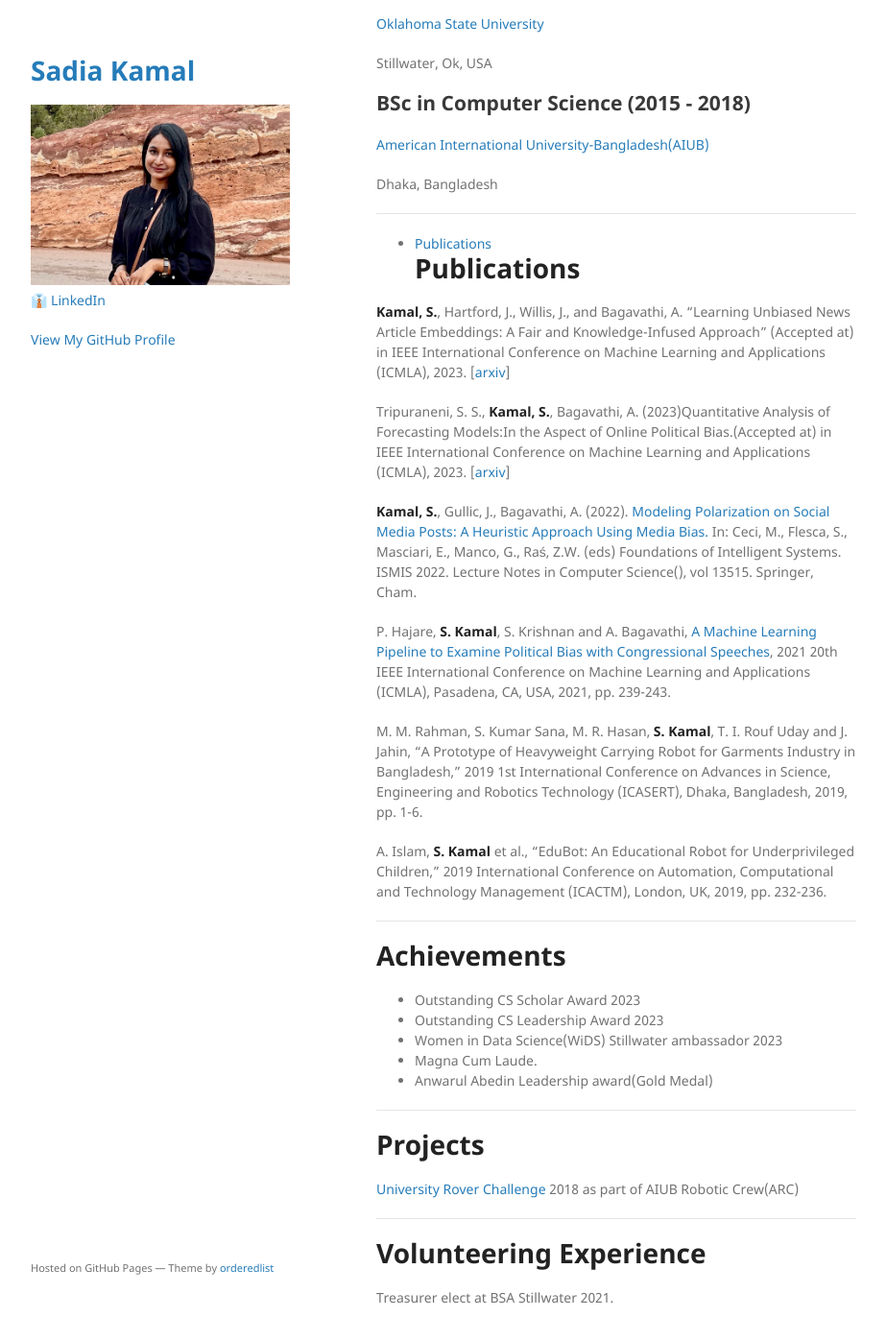
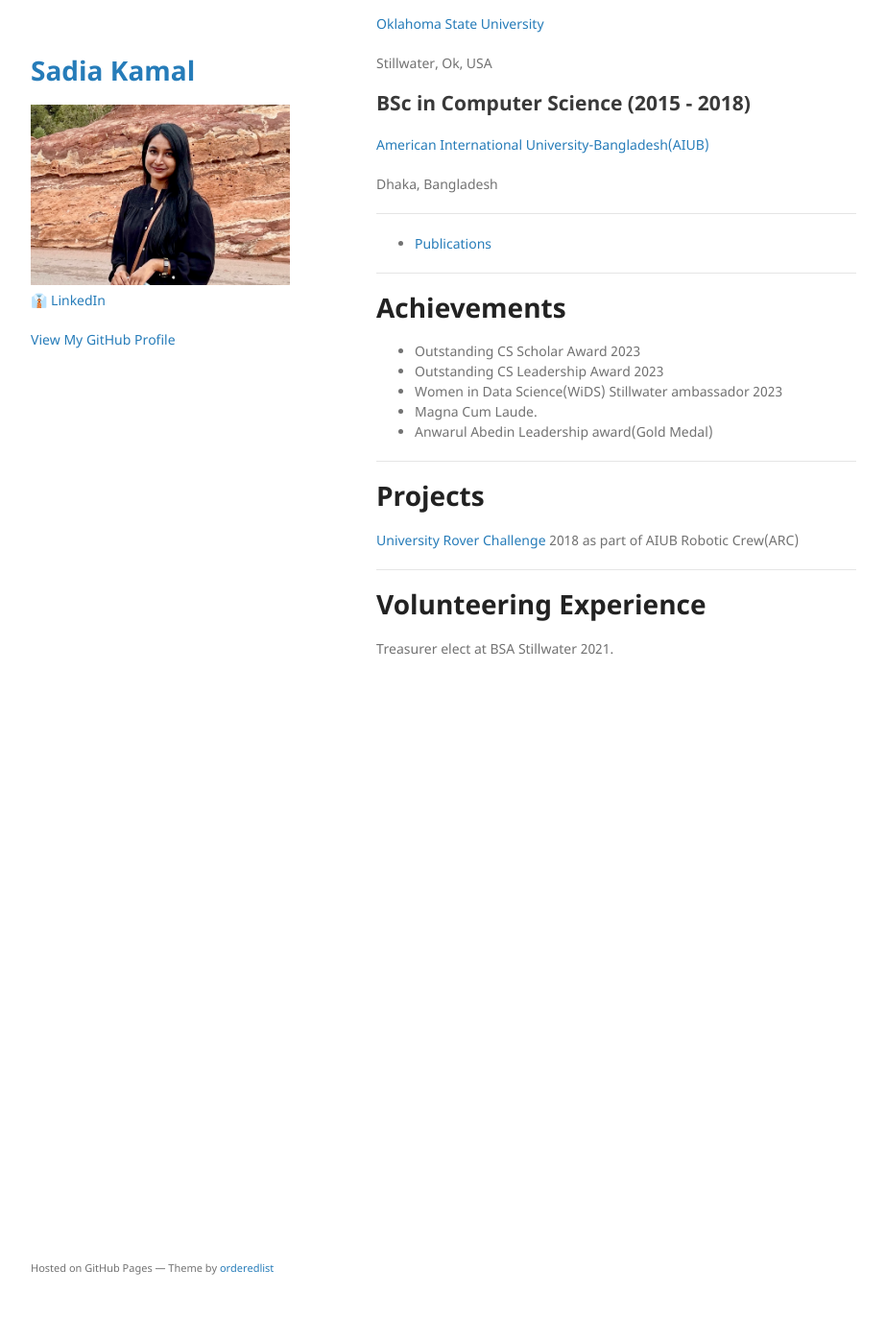
Before and after one commit to sadiakamal/sadiakamal.github.io, a Jekyll site: the page built from index.md, in a window 1280 px wide and 1400 px high, scrolled down 552 px. Shown: the top 1397 px of the window at 96% size, without its empty margins (178-1101 px from the left). Built offline with Jekyll 4.4.1, drawn with Linux system fonts in a browser that asks for light colours; after the commit the page ends 1308 px from its top, so only the background shows below that.

Commit message:
Update index.md

```diff
--- a/index.md
+++ b/index.md
@@ -35,19 +35,6 @@ Dhaka, Bangladesh
 
 ---
 - [Publications](/publications)
-# Publications
-
-**Kamal, S.**, Hartford, J., Willis, J., and Bagavathi, A. “Learning Unbiased News Article Embeddings: A Fair and Knowledge-Infused Approach” (Accepted at) in IEEE International Conference on Machine Learning and Applications (ICMLA), 2023. [[arxiv](https://arxiv.org/abs/2309.05981)]
-
-Tripuraneni, S. S., **Kamal, S.**, Bagavathi, A. (2023)Quantitative Analysis of Forecasting Models:In the Aspect of Online Political Bias.(Accepted at) in IEEE International Conference on Machine Learning and Applications (ICMLA), 2023. [[arxiv](https://arxiv.org/abs/2309.05589)]
-
-**Kamal, S.**, Gullic, J., Bagavathi, A. (2022). [Modeling Polarization on Social Media Posts: A Heuristic Approach Using Media Bias.](https://link.springer.com/chapter/10.1007/978-3-031-16564-1_4) In: Ceci, M., Flesca, S., Masciari, E., Manco, G., Raś, Z.W. (eds) Foundations of Intelligent Systems. ISMIS 2022. Lecture Notes in Computer Science(), vol 13515. Springer, Cham.
-
-P. Hajare, **S. Kamal**, S. Krishnan and A. Bagavathi, [A Machine Learning Pipeline to Examine Political Bias with Congressional Speeches](https://ieeexplore.ieee.org/abstract/document/9680097), 2021 20th IEEE International Conference on Machine Learning and Applications (ICMLA), Pasadena, CA, USA, 2021, pp. 239-243.
-
-M. M. Rahman, S. Kumar Sana, M. R. Hasan, **S. Kamal**, T. I. Rouf Uday and J. Jahin, "A Prototype of Heavyweight Carrying Robot for Garments Industry in Bangladesh," 2019 1st International Conference on Advances in Science, Engineering and Robotics Technology (ICASERT), Dhaka, Bangladesh, 2019, pp. 1-6.
-
-A. Islam, **S. Kamal** et al., "EduBot: An Educational Robot for Underprivileged Children," 2019 International Conference on Automation, Computational and Technology Management (ICACTM), London, UK, 2019, pp. 232-236.
 
 ---
 
```
